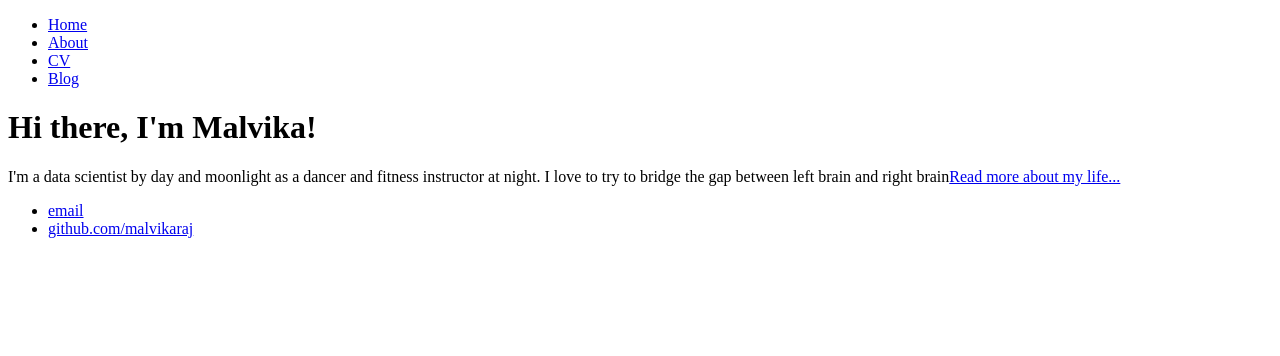
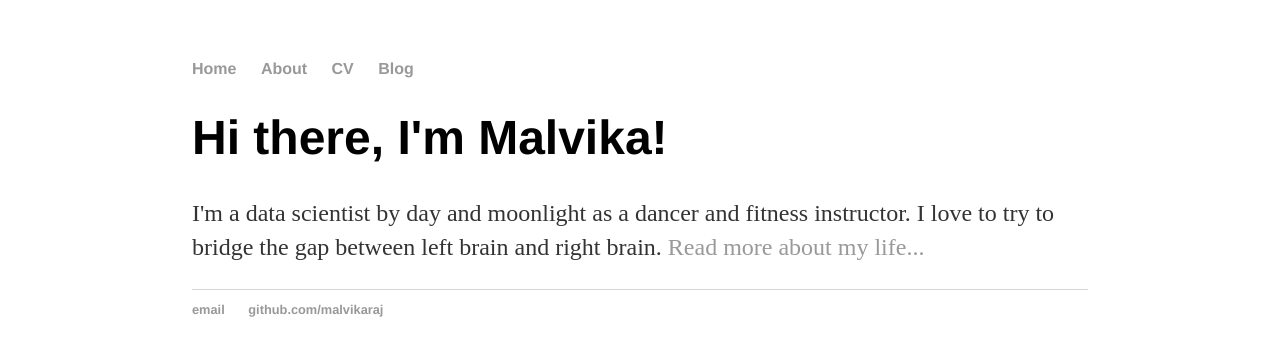
Before and after one commit to malvikaraj/malvikaraj.github.io, a plain HTML site: page index.html in a window 1280 px wide. Drawn offline with Linux system fonts and the light colour scheme.

Commit message:
Update index.html
updating text

```diff
--- a/index.html
+++ b/index.html
@@ -2,6 +2,8 @@
 <html>
 	<head>
 		<title>Malvika Raj, dancer | data detective | fitness instructor</title>
+		<!-- link to main stylesheet -->
+		<link rel="stylesheet" type="text/css" href="/css/main.css">
 	</head>
 	<body>
 		<nav>
@@ -15,7 +17,7 @@
 		<div class="container">
     		<div class="blurb">
         		<h1>Hi there, I'm Malvika!</h1>
-				<p>I'm a data scientist by day and moonlight as a dancer and fitness instructor at night. I love to try to bridge the gap between left brain and right brain<a href="/about">Read more about my life...</a></p>
+				<p>I'm a data scientist by day and moonlight as a dancer and fitness instructor. I love to try to bridge the gap between left brain and right brain. <a href="/about">Read more about my life...</a></p>
     		</div><!-- /.blurb -->
 		</div><!-- /.container -->
 		<footer>
```
